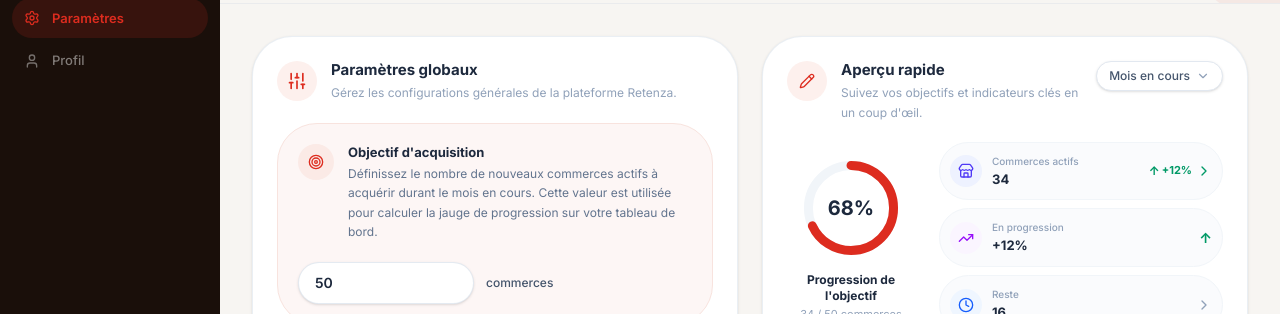
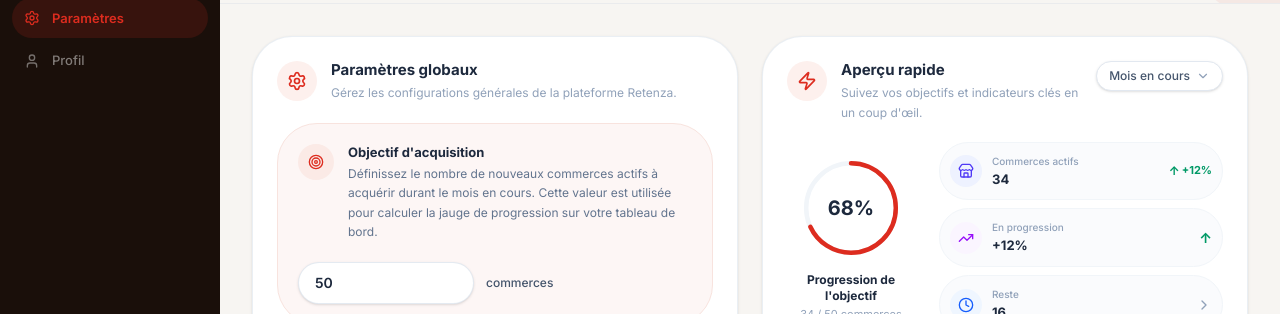
Before and after one commit to nour-garali/Retenza_complett, a Next.js app in the folder retenza_web/: page /admin/parametres in a window 1280 px wide. Shown: the part 185-499 px from the top of the page. Built offline with nearby package versions, Linux system fonts and the light colour scheme; no server answers.

Commit message:
fix(admin): update settings icons, thin donut ring and remove chevrons on first two stat lines

```diff
--- a/retenza_web/src/app/admin/parametres/AdminSettingsContent.tsx
+++ b/retenza_web/src/app/admin/parametres/AdminSettingsContent.tsx
@@ -5,7 +5,7 @@ import {
   Target, CheckCircle2, Loader2,
   Bell, ShieldCheck, Users, FileText, Save, RotateCcw,
   ChevronDown, Store, TrendingUp,
-  Clock, ChevronRight, Lightbulb, Sliders, Pencil
+  Clock, ChevronRight, Lightbulb, Settings, Zap
 } from 'lucide-react';
 import { updateAdminSettingsAction, NotificationPreferences } from '@/services/adminDashboardActions';
 import { useRouter } from 'next/navigation';
@@ -147,7 +147,7 @@ export default function AdminSettingsContent({ initialGoal, initialNotifications
               {/* Header */}
               <div className="flex items-start gap-3.5">
                 <div className="w-10 h-10 rounded-full bg-[#FDF0ED] flex items-center justify-center shrink-0 text-[#DD2C1F]">
-                  <Sliders className="w-5 h-5" />
+                  <Settings className="w-5 h-5" />
                 </div>
                 <div>
                   <h2 className="text-[15px] font-bold text-slate-800 leading-tight">
@@ -236,7 +236,7 @@ export default function AdminSettingsContent({ initialGoal, initialNotifications
               <div className="flex items-start justify-between gap-4">
                 <div className="flex items-start gap-3.5">
                   <div className="w-10 h-10 rounded-full bg-[#FDF0ED] flex items-center justify-center shrink-0 text-[#DD2C1F]">
-                    <Pencil className="w-4 h-4" />
+                    <Zap className="w-5 h-5" />
                   </div>
                   <div>
                     <h2 className="text-[15px] font-bold text-slate-800 leading-tight">
@@ -261,19 +261,19 @@ export default function AdminSettingsContent({ initialGoal, initialNotifications
                       <circle
                         cx="50"
                         cy="50"
-                        r="38"
+                        r="40"
                         stroke="#F1F5F9"
-                        strokeWidth="8"
+                        strokeWidth="4"
                         fill="none"
                       />
                       <circle
                         cx="50"
                         cy="50"
-                        r="38"
+                        r="40"
                         stroke="#DD2C1F"
-                        strokeWidth="8"
-                        strokeDasharray={2 * Math.PI * 38}
-                        strokeDashoffset={2 * Math.PI * 38 * (1 - progressPercentage / 100)}
+                        strokeWidth="4"
+                        strokeDasharray={2 * Math.PI * 40}
+                        strokeDashoffset={2 * Math.PI * 40 * (1 - progressPercentage / 100)}
                         strokeLinecap="round"
                         fill="none"
                         className="transition-all duration-700 ease-out"
@@ -306,12 +306,9 @@ export default function AdminSettingsContent({ initialGoal, initialNotifications
                         <p className="text-[13px] font-bold text-slate-800">{currentPartners}</p>
                       </div>
                     </div>
-                    <div className="flex items-center gap-1">
-                      <span className="text-[11px] font-bold text-emerald-600 flex items-center gap-0.5">
-                        <span className="text-xs">↑</span> +12%
-                      </span>
-                      <ChevronRight className="w-4 h-4 text-emerald-600" />
-                    </div>
+                    <span className="text-[11px] font-bold text-emerald-600 flex items-center gap-0.5">
+                      <span className="text-xs">↑</span> +12%
+                    </span>
                   </div>
 
                   {/* En progression */}
```
